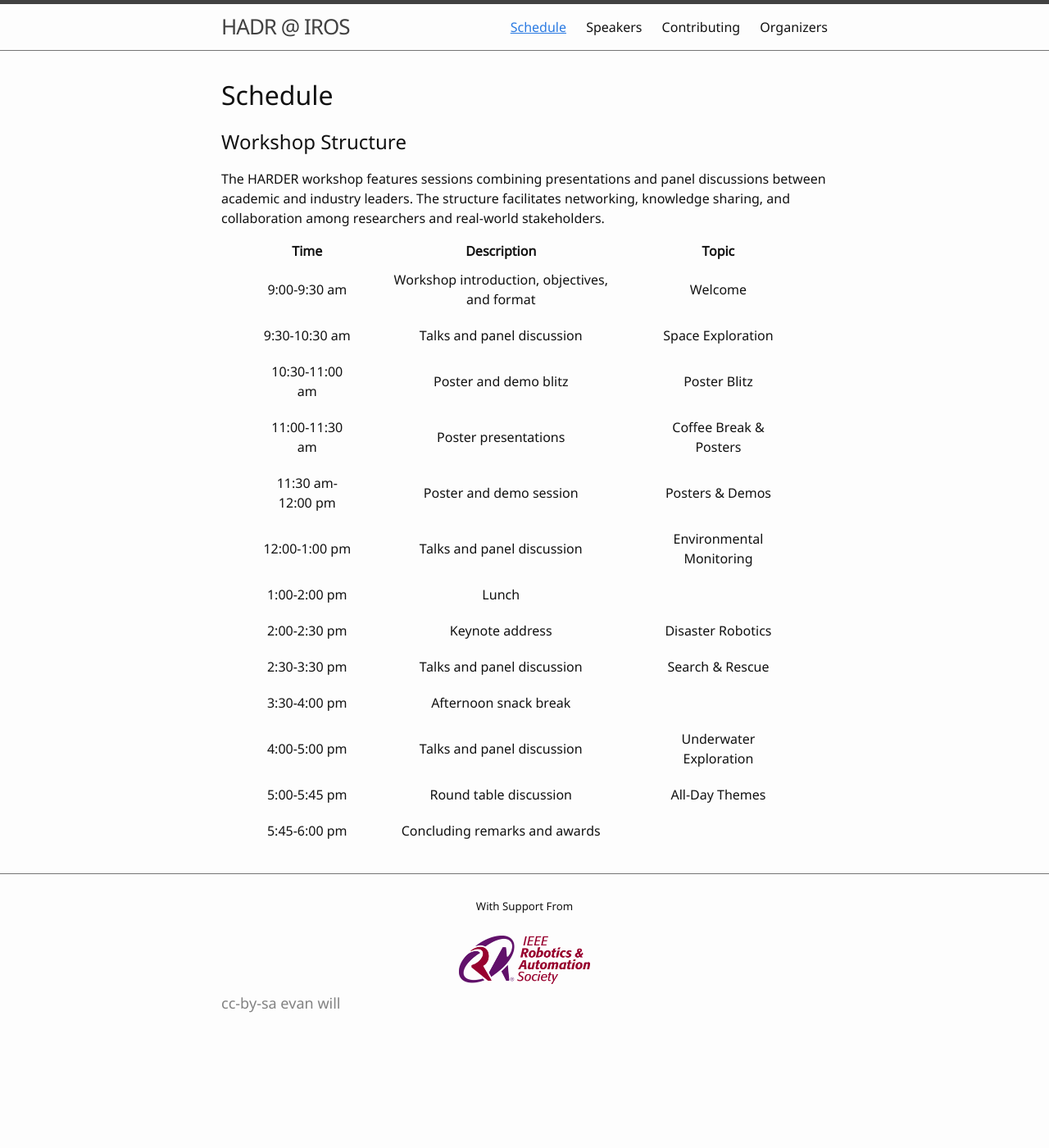
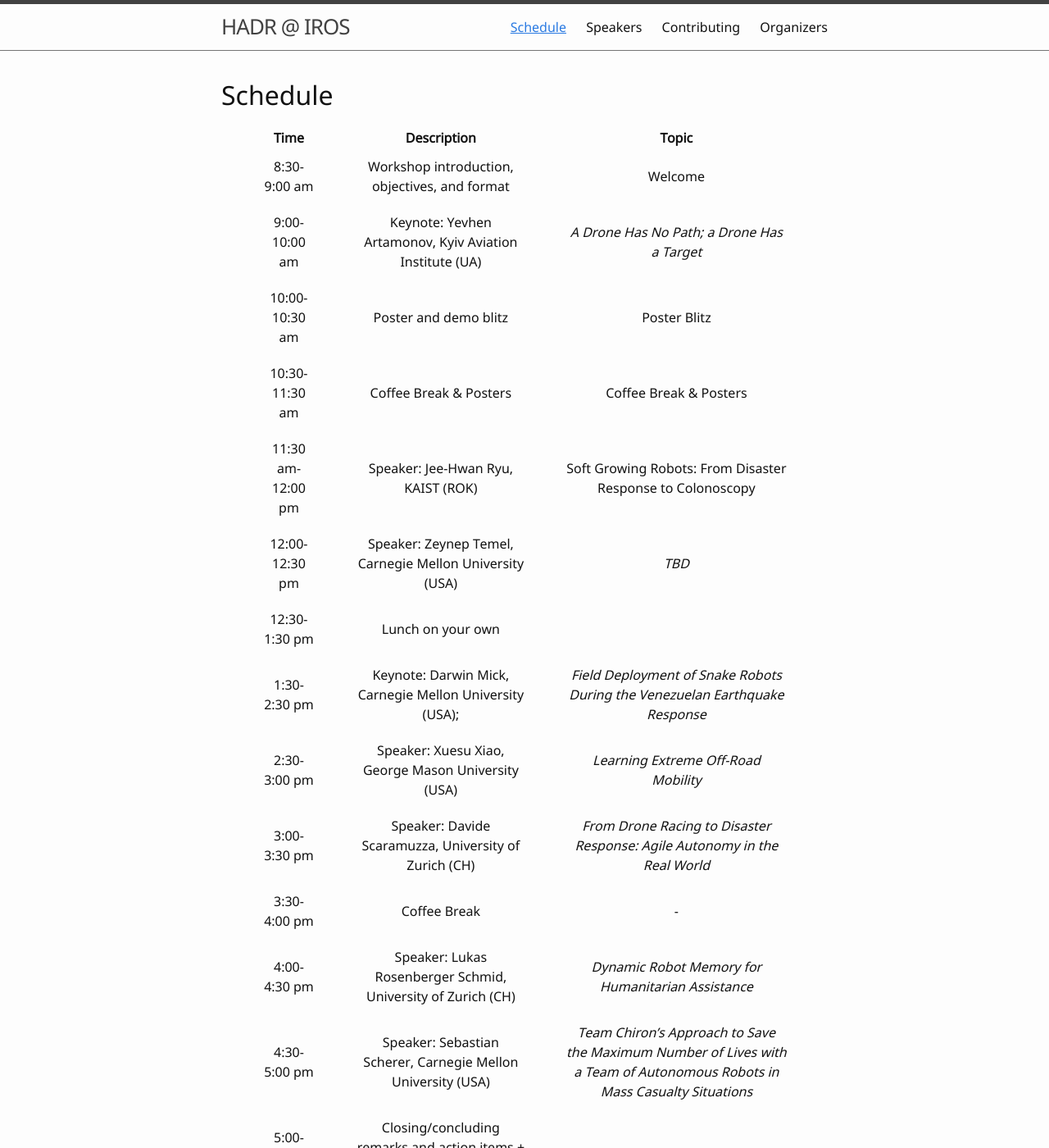
Before and after one commit to hadr-robotics/iros2026, a Jekyll site: the page built from 0-schedule.md, in a window 1280 px wide and 1400 px high. Shown: the whole window at 82% size. Built offline with Jekyll 4.4.1, drawn with Linux system fonts in a browser that asks for light colours; some of the changed text lies outside the part shown.

Commit message:
updates schedule

```diff
--- a/0-schedule.md
+++ b/0-schedule.md
@@ -5,21 +5,20 @@ nav: true
 
 # Schedule
 
-## Workshop Structure
-The HARDER workshop features sessions combining presentations and panel discussions between academic and industry leaders. The structure facilitates networking, knowledge sharing, and collaboration among researchers and real-world stakeholders.
-
 | Time              | Description                                   | Topic                     |
 |-------------------|-----------------------------------------------|---------------------------|
-| 9:00-9:30 am      | Workshop introduction, objectives, and format | Welcome                   |
-| 9:30-10:30 am     | Talks and panel discussion                    | Space Exploration         |
-| 10:30-11:00 am    | Poster and demo blitz                         | Poster Blitz              |
-| 11:00-11:30 am    | Poster presentations                          | Coffee Break & Posters    |
-| 11:30 am-12:00 pm | Poster and demo session                       | Posters & Demos           |
-| 12:00-1:00 pm     | Talks and panel discussion                    | Environmental Monitoring  |
-| 1:00-2:00 pm      | Lunch                                         |                           |
-| 2:00-2:30 pm      | Keynote address                               | Disaster Robotics         |
-| 2:30-3:30 pm      | Talks and panel discussion                    | Search & Rescue           |
-| 3:30-4:00 pm      | Afternoon snack break                         |                           |
-| 4:00-5:00 pm      | Talks and panel discussion                    | Underwater Exploration    |
-| 5:00-5:45 pm      | Round table discussion                        | All-Day Themes            |
-| 5:45-6:00 pm      | Concluding remarks and awards                 |                           |
+| 8:30-9:00 am      | Workshop introduction, objectives, and format | Welcome                   |
+| 9:00-10:00 am     | Keynote: Yevhen Artamonov, Kyiv Aviation Institute (UA)                     | _A Drone Has No Path; a Drone Has a Target_         |
+| 10:00-10:30 am    | Poster and demo blitz                         | Poster Blitz              |
+| 10:30-11:30 am    | Coffee Break & Posters                         | Coffee Break & Posters    |
+| 11:30 am-12:00 pm | Speaker: Jee-Hwan Ryu, KAIST (ROK)                     | Soft Growing Robots: From Disaster Response to Colonoscopy           |
+| 12:00-12:30 pm     | Speaker: Zeynep Temel, Carnegie Mellon University (USA) | _TBD_  |
+| 12:30-1:30 pm      | Lunch on your own                            |                           |
+| 1:30-2:30 pm      | Keynote: Darwin Mick, Carnegie Mellon University (USA);                              | _Field Deployment of Snake Robots During the Venezuelan Earthquake Response_   |
+| 2:30-3:00 pm      | Speaker: Xuesu Xiao, George Mason University (USA) | _Learning Extreme Off-Road Mobility_   |
+| 3:00-3:30 pm      | Speaker: Davide Scaramuzza, University of Zurich (CH) |  _From Drone Racing to Disaster Response: Agile Autonomy in the Real World_    |
+| 3:30-4:00 pm      | Coffee Break                    | -   |
+| 4:00-4:30 pm      | Speaker: Lukas Rosenberger Schmid, University of Zurich (CH) | _Dynamic Robot Memory for Humanitarian Assistance_ |
+| 4:30-5:00 pm      | Speaker: Sebastian Scherer, Carnegie Mellon University (USA) | _Team Chiron’s Approach to Save the Maximum Number of Lives with a Team of Autonomous Robots in Mass Casualty Situations_ |
+| 5:00-5:30 pm      | Closing/concluding remarks and action items + Awards                 |                           |
+| 5:30 pm +      | Social sponsored by IEEE SSRR TC              |                           |
```
